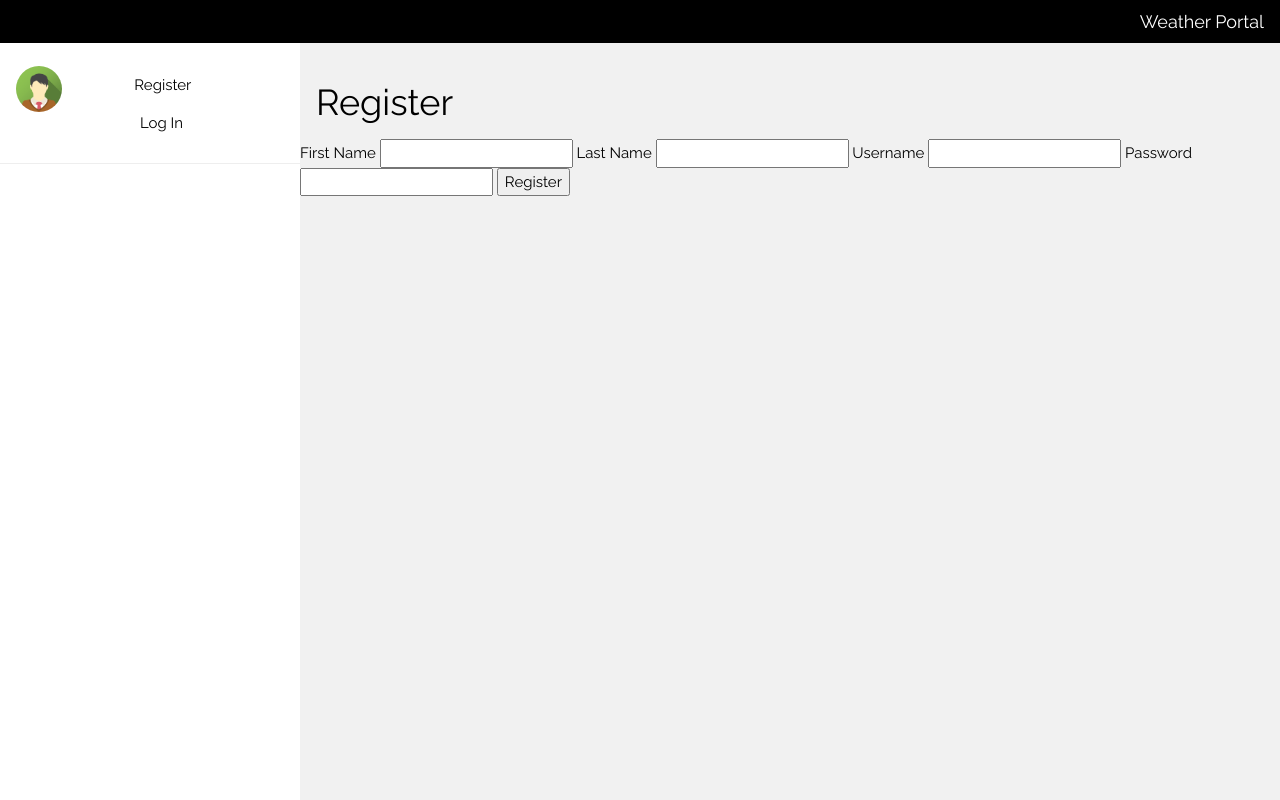
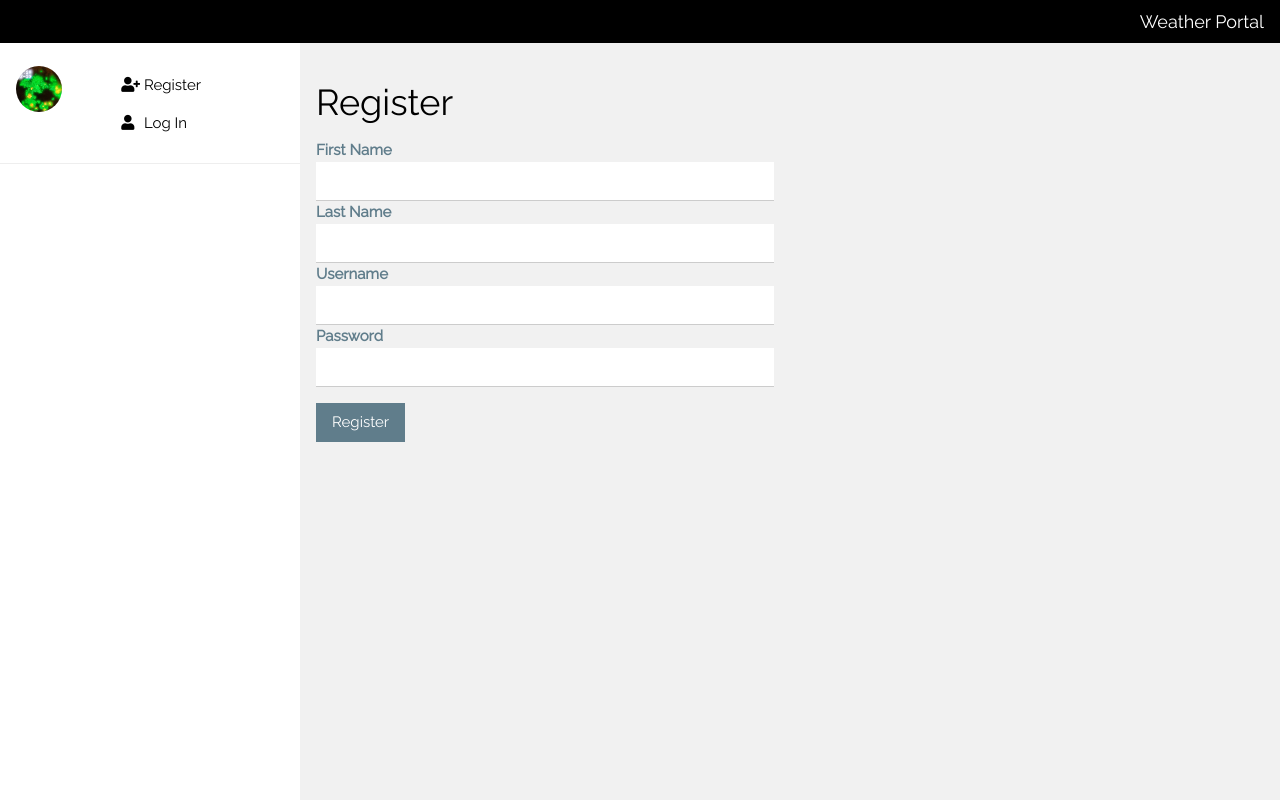
Before and after one commit to ryanjsims/weathermap, a Flask app: page /auth/register in a window 1280 px wide. Run offline with Flask 2, Linux system fonts and the light colour scheme.

Commit message:
Added modifications to UI

```diff
--- a/weatherportal/templates/auth/register.html
+++ b/weatherportal/templates/auth/register.html
@@ -5,15 +5,15 @@
 {% endblock %}
 
 {% block content %}
-  <form method="post">
-    <label for="firstname">First Name</label>
-    <input name="firstname" id="firstname" required>
-    <label for="lastname">Last Name</label>
-    <input name="lastname" id="lastname" required>
-    <label for="username">Username</label>
-    <input name="username" id="username" required>
-    <label for="password">Password</label>
-    <input type="password" name="password" id="password" required>
-    <input type="submit" value="Register">
+  <form class="w3-container" style="width:50%" method="post">
+    <label class="w3-text-blue-grey" for="firstname"><b>First Name</b></label>
+    <input class="w3-input" name="firstname" id="firstname" required>
+    <label class="w3-text-blue-grey" for="lastname"><b>Last Name</b></label>
+    <input class="w3-input" name="lastname" id="lastname" required>
+    <label class="w3-text-blue-grey" for="username"><b>Username</b></label>
+    <input class="w3-input" name="username" id="username" required>
+    <label class="w3-text-blue-grey" for="password"><b>Password</b></label>
+    <input class="w3-input" type="password" name="password" id="password" required>
+    <input class="w3-btn w3-blue-grey w3-section" type="submit" value="Register">
   </form>
 {% endblock %}
--- a/weatherportal/templates/base.html
+++ b/weatherportal/templates/base.html
@@ -3,8 +3,9 @@
 <meta charset="UTF-8">
 <meta name="viewport" content="width=device-width, initial-scale=1">
 <!--<link rel="stylesheet" href="{{ url_for('static', filename='style.css') }}">-->
+<link rel="shortcut icon" href="{{ url_for('static', filename='/images/favicon.ico') }}">
 <link rel="stylesheet" href="{{ url_for('static', filename='w3.css') }}">
-<link rel="stylesheet" href="{{ url_for('static', filename='/font-awesome-5.15.4/css/fontawesome.css') }}">
+<link rel="stylesheet" href="{{ url_for('static', filename='/font-awesome-5.15.4/css/all.css') }}">
 <link rel="stylesheet" href="{{ url_for('static', filename='raleway.css') }}">
 <style>
   html,body,h1,h2,h3,h4,h5 {font-family: "Raleway", sans-serif}
@@ -22,7 +23,7 @@
 <nav class="w3-sidebar w3-collapse w3-white w3-animate-left" style="z-index:3;width:300px;" id="mySidebar"><br>
   <div class="w3-container w3-row">
     <div class="w3-col s4">
-      <img src="{{ url_for('static', filename='avatar2.png') }}" class="w3-circle w3-margin-right" style="width:46px">
+      <img src="{{ url_for('static', filename='/images/example_map_64.png') }}" class="w3-circle w3-margin-right" style="width:46px">
     </div>
     <div class="w3-col s8 w3-bar">
       {% if g.user %}
@@ -77,7 +78,11 @@
     {% block header %}{% endblock %}
   </header>
   {% for message in get_flashed_messages() %}
-    <div class="flash">{{ message }}</div>
+    <div class="w3-panel w3-display-container w3-red">
+      <span class="w3-display-topright" style="margin: 8px"><i class="fa fa-times-circle fa-lg w3-hover-text-grey" onclick="remove_parent(this.parentNode);"></i></span>
+      <h4>Error</h4>
+      <p>{{ message }}</p>
+    </div>
   {% endfor %}
   {% block content %}{% endblock %}
 </section>
@@ -105,5 +110,9 @@
     mySidebar.style.display = "none";
     overlayBg.style.display = "none";
   }
+
+  function remove_parent(elem) {
+    elem.parentNode.remove();
+  }
   </script>
   </body>
--- a/weatherportal/templates/config/controls.html
+++ b/weatherportal/templates/config/controls.html
@@ -5,5 +5,9 @@
 {% endblock %}
 
 {% block content %}
-
+  <div class="w3-bar w3-white" style="width: 50%;">
+    <button class="w3-button"><i class="fa fa-pause fa-lg w3-text-blue"></i></button>
+    <button class="w3-button"><i class="fa fa-play fa-lg w3-text-green"></i></button>
+    <button class="w3-button"><i class="fa fa-step-forward fa-lg w3-text-black"></i></button>
+  </div>
 {% endblock %}
```
Also changed, not shown: weatherportal/config.py (+16 -25 lines), weatherportal/templates/auth/login.html (+4 -6 lines), weatherportal/templates/config/index.html (+12 -22 lines).
